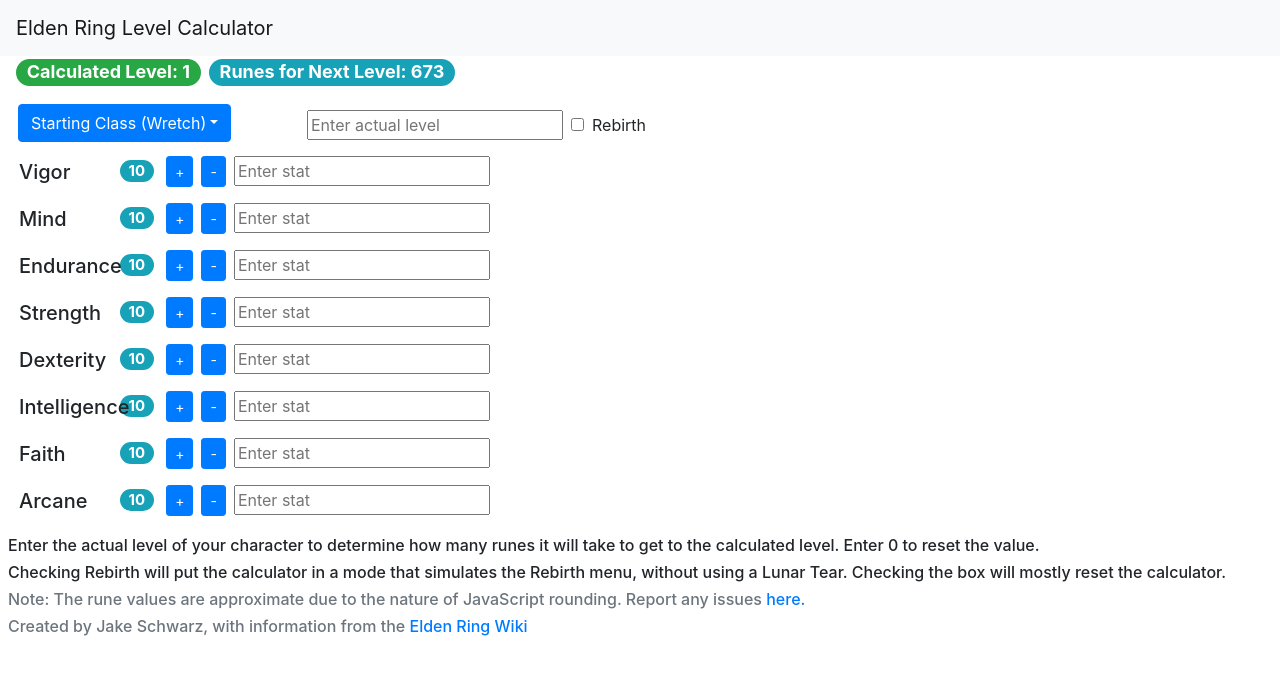
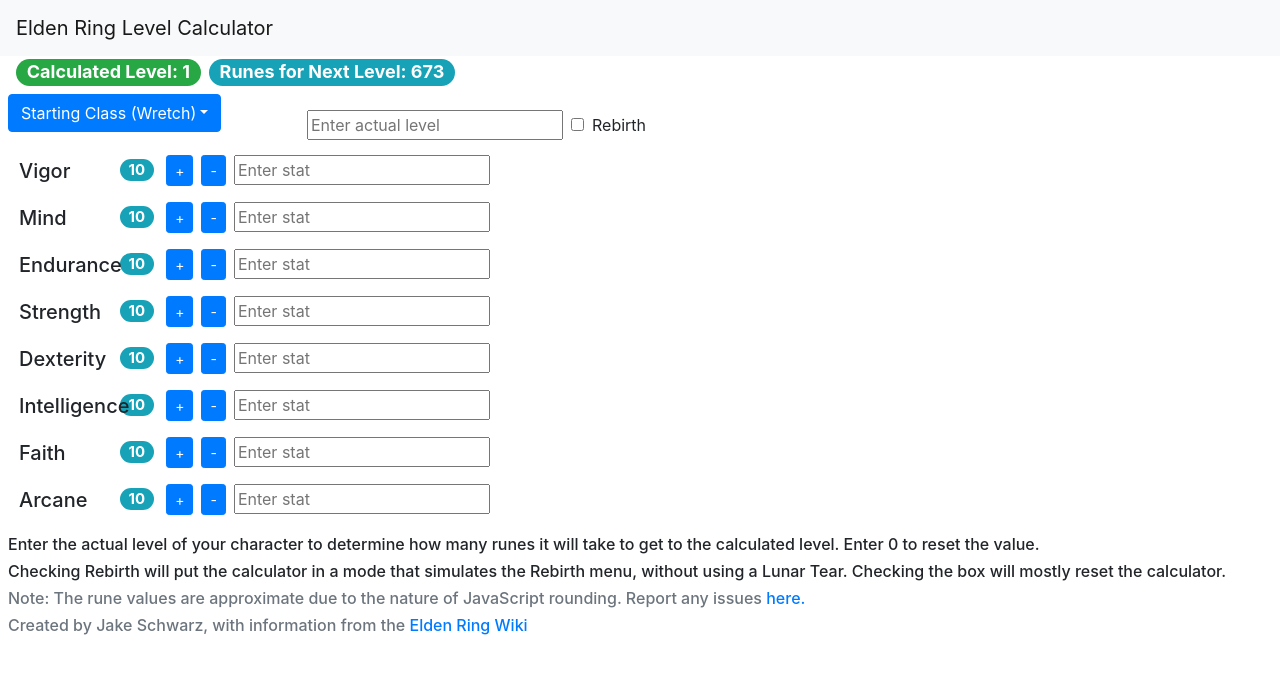
Before and after one commit to js075616/EldenRingCalculator, a React (Create React App) app: page / in a window 1280 px wide. Shown: the top 674 px of the page. Built offline with nearby package versions, Linux system fonts and the light colour scheme; the HTML template or start-up script is replaced by a standard one.

Commit message:
Fixed a bug with Rebirth mode

```diff
--- a/src/App.js
+++ b/src/App.js
@@ -222,6 +222,7 @@
 
   handleCheck = () => {
     let rebirthMode = false;
+    let rebirthCounter = 0;
     if (this.state.actualLevel > this.state.startingLevel) {
       const rebirthCounter = this.state.actualLevel - this.state.startingLevel;
       this.setState({ rebirthCounter });
@@ -233,7 +234,10 @@
     counters.forEach((counter) => {
       counter.value = counter.minValue;
     });
-    this.setState({ rebirthMode, counters });
+    if (this.state.actualLevel >= this.state.startingLevel) {
+      rebirthCounter = this.state.actualLevel - this.state.startingLevel;
+    }
+    this.setState({ rebirthMode, counters, rebirthCounter });
     // console.log(this.state.rebirthMode);
   };
 
--- a/src/components/dropdown.jsx
+++ b/src/components/dropdown.jsx
@@ -3,16 +3,9 @@
 import React, { Component } from "react";
 
 class DropDown extends Component {
-  //   handleChange = (e) => {
-  //     // const value = e;
-  //     // this.setState({ value });
-  //     // console.log("State:", this.state.value);
-  //     console.log("Clicked:", e);
-  //     return e;
-  //   };
   render() {
     return (
-      <div style={{ display: "block", width: 283, padding: 10 }}>
+      <div style={{ display: "block", width: 283 }}>
         <Dropdown>
           <Dropdown.Toggle variant="primary">
             {this.props.dropName}
```
